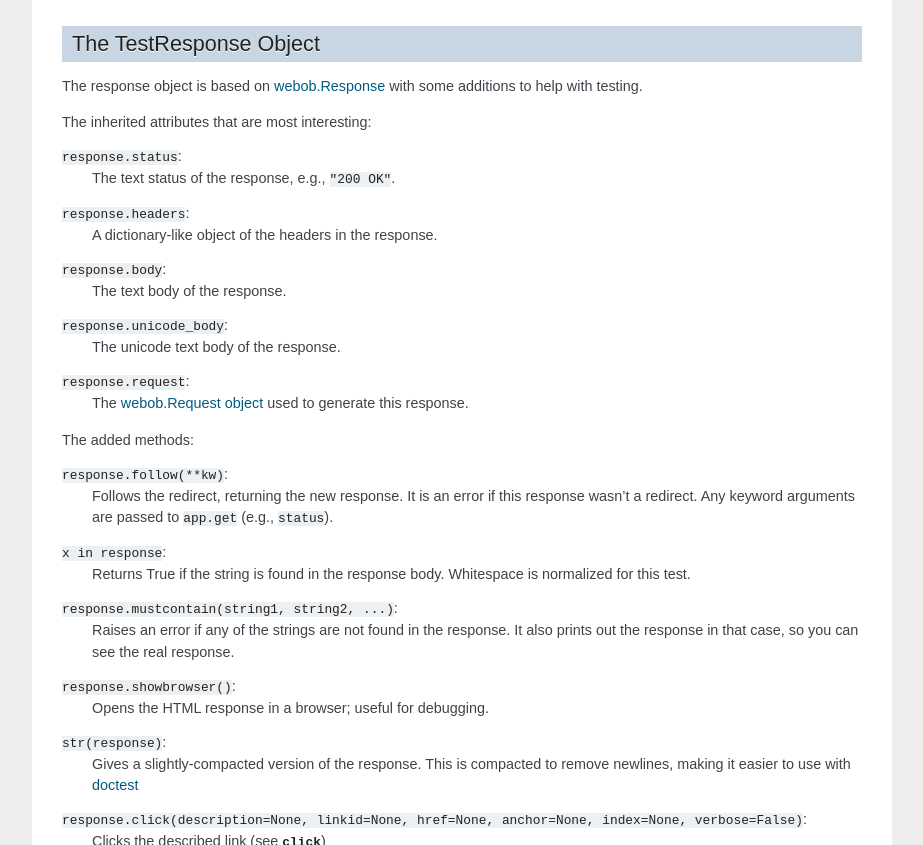
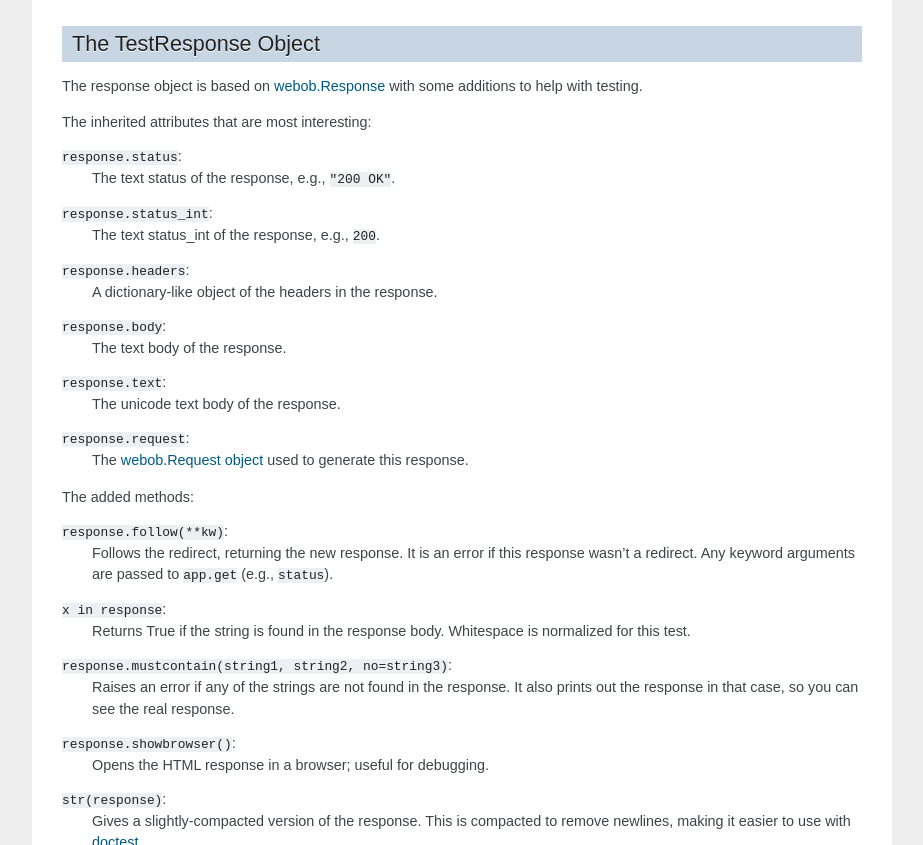
Before and after one commit to Pylons/webtest, a Sphinx documentation site: the page built from docs/webtest.txt, in a window 1280 px wide and 900 px high, scrolled down 1850 px, cut to the strip 55-900 px from the top of the window. Shown: the whole strip, without its empty margins (198-1121 px from the left). Built offline with Sphinx 7.4.7, drawn with Linux system fonts in a browser that asks for light colours.

Commit message:
update a few attrs doc

```diff
--- a/docs/webtest.txt
+++ b/docs/webtest.txt
@@ -122,13 +122,16 @@ The inherited attributes that are most interesting:
 ``response.status``:
     The text status of the response, e.g., ``"200 OK"``.
 
+``response.status_int``:
+    The text status_int of the response, e.g., ``200``.
+
 ``response.headers``:
     A dictionary-like object of the headers in the response.
 
 ``response.body``:
     The text body of the response.
 
-``response.unicode_body``:
+``response.text``:
     The unicode text body of the response.
 
 ``response.request``:
@@ -147,7 +150,7 @@ The added methods:
     Returns True if the string is found in the response body.
     Whitespace is normalized for this test.
 
-``response.mustcontain(string1, string2, ...)``:
+``response.mustcontain(string1, string2, no=string3)``:
     Raises an error if any of the strings are not found in the
     response.  It also prints out the response in that case, so
     you can see the real response.
```
